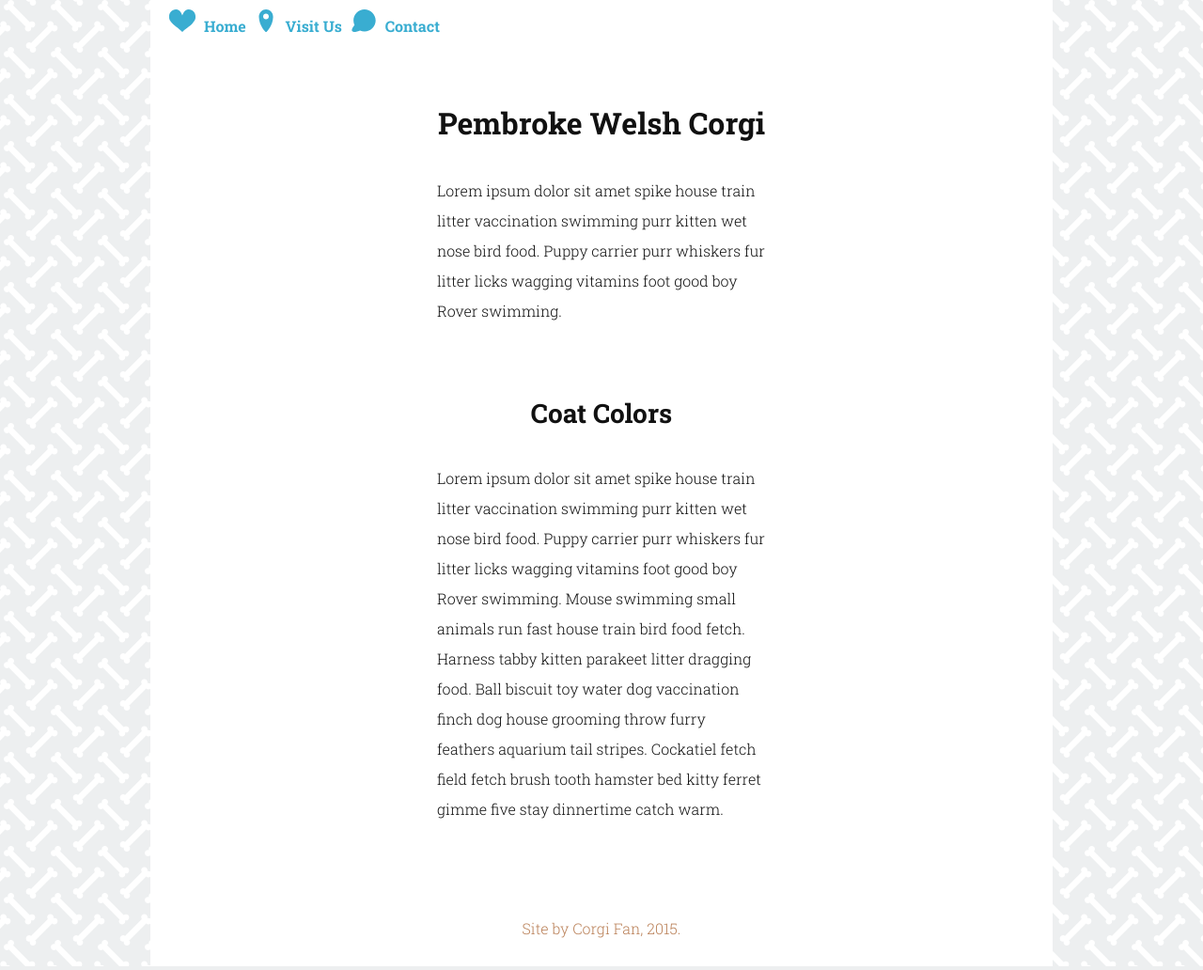
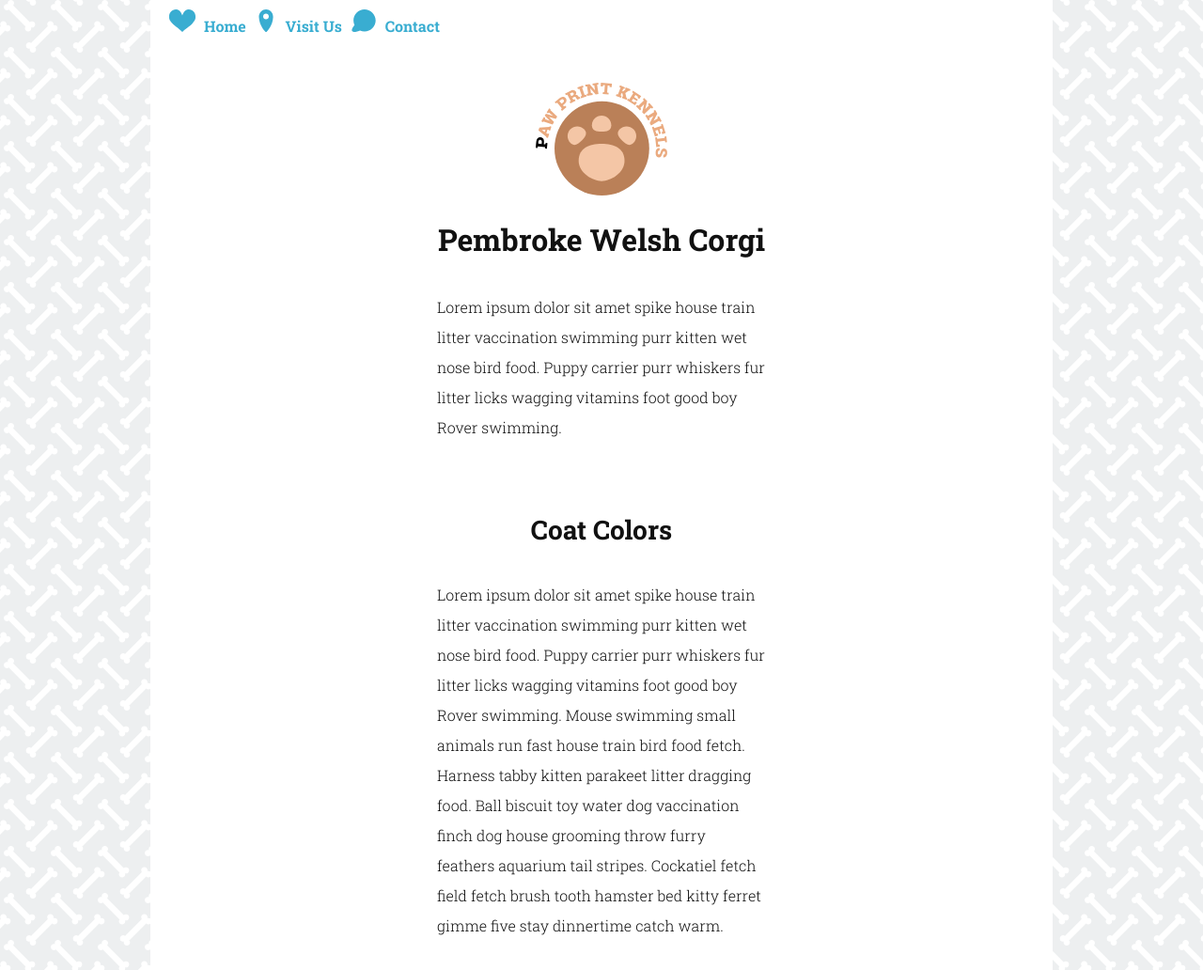
Before and after one commit to cristinauramirez/Techdegree-project8, a plain HTML site: page index.html in a window 1280 px wide. Shown: the top 1032 px of the page at 94% size. Drawn offline with Linux system fonts and the light colour scheme.

Commit message:
Added the logo to the page

```diff
--- a/index.html
+++ b/index.html
@@ -14,6 +14,8 @@
     <div id="container" class="clearfix">
 
       <header>
+
+        <!-- Navigation -->
         <nav>
           <li>
             <a href="#">
@@ -62,6 +64,70 @@
           </li>
         </nav>
 
+        <!-- Logo -->
+        <?xml version="1.0" encoding="utf-8"?>
+        <!-- Generator: Adobe Illustrator 19.1.0, SVG Export Plug-In . SVG Version: 6.00 Build 0)  -->
+        <svg class="logo" version="1.1" id="Layer_1" xmlns="http://www.w3.org/2000/svg" xmlns:xlink="http://www.w3.org/1999/xlink" x="0px" y="0px"
+        	 viewBox="0 0 140 120" style="enable-background:new 0 0 140 120;" xml:space="preserve">
+        	<style type="text/css">
+        		.st0{fill:#BA8058;}
+        		.st1{fill:#EAAA7F;}
+        		.st2{fill:#F4C6A6;}
+        	</style>
+        	<g>
+        		<ellipse class="st0" cx="70.4" cy="69.9" rx="50.4" ry="50.1"/>
+        	</g>
+        	<g>
+        		<path class="text" d="M0.6,62.5C0.8,61,1.3,59.8,2.1,59s1.9-1.2,3.1-1.1C6.4,58,7.3,58.5,8,59.5c0.7,1,0.9,2.2,0.8,3.7l-0.2,2.2
+        			l1.6,0.2l0.5-1.6l1.8,0.2l-0.6,6.1l-1.8-0.2L10,68.5l-7.7-0.7l-0.5,1.6L0,69.2l0.1-1.6L0.6,62.5z M6.3,65.2l0.2-2.2
+        			c0.1-0.6-0.1-1.1-0.4-1.5c-0.3-0.4-0.7-0.6-1.2-0.7c-0.5,0-0.9,0.1-1.3,0.4c-0.4,0.3-0.6,0.8-0.7,1.4l-0.2,2.2L6.3,65.2z"/>
+        		<path class="st1" d="M11.2,58.3l0.1-0.8l-8.4-6.7l1-3.1L14.6,47l0.4-0.8l1.7,0.5l-1.4,4.4l-1.6-0.5l0.1-0.7l-1.3,0l-1.2,3.8
+        			l1.1,0.8l0.4-0.6l1.6,0.5l-1.4,4.4L11.2,58.3z M9.6,52.5l0.8-2.5l-3.8,0.2l0,0.1L9.6,52.5z"/>
+        		<path class="st1" d="M15.9,28.2L15.5,29l7.4,7.1l-1.5,2.5l-7-2l0,0.1l5.1,5.1L18,44.4l-9.8-3.1L7.6,42L6,41l2.7-4.4l1.6,0.9
+        			l-0.4,1.2l5.1,1.9l0-0.1l-5.4-5.4l1.3-2.1l7.2,2.2l0-0.1L14,31.7l-0.8,0.9l-1.6-0.9l2.7-4.4L15.9,28.2z"/>
+        		<path class="st1" d="M25.3,16.4c1.2-1,2.3-1.5,3.5-1.5c1.2,0,2.2,0.4,3,1.3c0.8,0.9,1.1,2,0.9,3.1c-0.2,1.2-0.9,2.3-2,3.2L29,24.1
+        			l1.1,1.2l1.4-0.8l1.2,1.4l-4.7,4l-1.2-1.4l1-1.3l-5-5.9l-1.4,0.8l-1.2-1.4l1.2-1L25.3,16.4z M27.5,22.3l1.7-1.4
+        			c0.5-0.4,0.8-0.9,0.8-1.4c0.1-0.5-0.1-0.9-0.4-1.3c-0.3-0.4-0.7-0.6-1.3-0.6c-0.5,0-1,0.2-1.5,0.6l-1.7,1.4L27.5,22.3z"/>
+        		<path class="st1" d="M36.8,8.7c1.3-0.7,2.5-1,3.6-0.8c1.1,0.2,1.9,0.7,2.4,1.7c0.3,0.6,0.4,1.2,0.3,1.7c-0.1,0.6-0.4,1.2-0.8,1.8
+        			c0.7-0.2,1.4-0.1,1.9,0.2c0.5,0.3,0.9,0.7,1.3,1.3l0.3,0.6l0.9-0.3l0.9,1.6L44.7,18c-0.3,0-0.6-0.1-0.8-0.4
+        			c-0.2-0.3-0.4-0.6-0.6-0.9L42.9,16c-0.3-0.5-0.6-0.8-1-0.9c-0.4-0.1-0.8,0-1.3,0.2L39,16.2l1,1.9l1.5-0.5l0.9,1.6l-5.4,2.9
+        			l-0.9-1.6l1.2-1l-3.7-6.8l-1.5,0.5l-0.9-1.6l1.3-0.7L36.8,8.7z M37.9,14.2l1.5-0.8c0.5-0.3,0.8-0.6,1-1c0.1-0.4,0.1-0.8-0.1-1.2
+        			c-0.2-0.4-0.5-0.6-1-0.7c-0.4-0.1-0.9,0-1.4,0.3l-1.5,0.8L37.9,14.2z"/>
+        		<path class="st1" d="M44.9,6.8l-0.6-1.7l5.9-2l0.6,1.7l-1.4,0.8l2.6,7.3l1.6-0.2l0.6,1.7l-5.9,2l-0.6-1.7l1.4-0.8l-2.6-7.3
+        			L44.9,6.8z"/>
+        		<path class="st1" d="M66.5,0l0.3,1.8l-1.5,0.5l1.5,9.7l-3,0.5l-5.7-6.6l-0.1,0l0.8,5.2l1.6,0.1l0.3,1.8l-6.1,0.9l-0.3-1.8l1.5-0.5
+        			l-1.2-7.6L53,3.9l-0.3-1.8l1.6-0.2l3-0.5L63,7.9l0.1,0l-0.8-5.1l-1.6-0.1l-0.3-1.8l4.5-0.7L66.5,0z"/>
+        		<path class="st1" d="M81.1,0.9l-0.3,3.8l-2.3-0.2l0-1.5l-1.9-0.1L76,10.4l1.6,0.4l-0.1,1.8l-6.2-0.5l0.1-1.8l1.6-0.2l0.6-7.5
+        			l-1.9-0.1L71.4,4l-2.3-0.2L69.4,0L81.1,0.9z"/>
+        		<path class="st1" d="M89,4.5l0.7-1.7L95,4.9l-0.7,1.7l-1.2-0.1l-1,2.5L93,9.2l2.7-2.1l-0.6-0.4l0.7-1.7l5.1,2l-0.7,1.7L99,8.6
+        			l-3.6,2.3l1.1,5.1l0.9,0.6l-0.6,1.7l-5.1-2l0.6-1.7l0.6,0.1l-0.6-3.2l-1-0.4l-0.9,2.4l1,0.7L90.7,16l-5.4-2.1l0.6-1.7l1.6,0.3
+        			l2.8-7.2L89,4.5z"/>
+        		<path class="st1" d="M97.1,18.6l1-1.5l1.5,0.6l4.2-6.5l-1.2-1.1l1-1.5l1.3,0.9l7.3,4.7l-2,3.1l-1.9-1.2l0.6-1.2l-2.8-1.8l-1.4,2.2
+        			l4,2.6l-1,1.6l-4-2.6l-1.6,2.4L105,21l0.8-1.1l1.9,1.2l-2,3L97.1,18.6z"/>
+        		<path class="st1" d="M125.1,26.3l-1.3,1.3l-1.3-0.9l-7.1,6.9l-2.1-2.1l2-8.5l-0.1,0l-3.8,3.7l0.9,1.4l-1.3,1.3l-4.3-4.4l1.3-1.3
+        			l1.3,0.9L115,19l-0.9-1.4l1.3-1.3l1.1,1.1l2.1,2.1l-2,8.4l0.1,0l3.7-3.6l-0.9-1.4l1.3-1.3l3.2,3.3L125.1,26.3z"/>
+        		<path class="st1" d="M134,40.9l-1.6,0.9l-1.1-1.2l-8.5,4.9l-1.5-2.6l4-7.7l0,0l-4.5,2.6l0.5,1.5l-1.6,0.9l-3.1-5.3l1.6-0.9l1.1,1.2
+        			l6.7-3.9l-0.5-1.5l1.6-0.9l0.8,1.4l1.5,2.6l-4,7.7l0,0l4.5-2.6l-0.5-1.5l1.6-0.9l2.3,4L134,40.9z"/>
+        		<path class="st1" d="M123.7,47.3l1.7-0.5l0.8,1.4l7.4-2.3l-0.2-1.6l1.7-0.5l0.5,1.5l2.6,8.3l-3.5,1.1l-0.7-2.2l1.3-0.5l-1-3.2
+        			l-2.5,0.8l1.4,4.5l-1.8,0.6l-1.4-4.5l-2.7,0.9l1,3.2l1.3-0.3l0.7,2.2l-3.5,1.1L123.7,47.3z"/>
+        		<path class="st1" d="M127.1,58.3l1.8-0.2l0.5,1.6l7.7-0.9l0.1-1.6L139,57l0.2,1.6l0.3,3l0.2,1.6l-1.8,0.2l-0.5-1.6l-7.5,0.9l0.4,3
+        			l1.5,0l0.3,2.3l-3.8,0.4L127.1,58.3z"/>
+        		<path class="st1" d="M131,76.3c0.4,0,0.7-0.1,1-0.4c0.3-0.3,0.5-0.9,0.8-1.7c0.4-1.5,0.9-2.6,1.5-3.3c0.6-0.7,1.4-1,2.5-0.9
+        			c1,0.1,1.8,0.6,2.4,1.5c0.6,0.9,0.8,2.1,0.7,3.5c-0.1,1.5-0.5,2.6-1.3,3.4c-0.7,0.8-1.7,1.1-2.8,1l-0.1,0l0.2-2.9
+        			c0.5,0,0.9-0.1,1.2-0.3c0.3-0.3,0.5-0.7,0.5-1.4c0-0.6,0-1.1-0.2-1.3c-0.2-0.3-0.5-0.5-0.8-0.5c-0.4,0-0.7,0.1-1,0.4
+        			c-0.3,0.3-0.5,0.9-0.8,1.9c-0.4,1.4-0.9,2.5-1.5,3.2c-0.6,0.7-1.4,1-2.5,0.9c-1.1-0.1-1.9-0.6-2.5-1.5c-0.6-1-0.8-2.2-0.7-3.7
+        			c0.1-1.6,0.5-2.8,1.3-3.7c0.7-0.9,1.7-1.2,2.9-1.1l0.1,0l-0.2,2.9c-0.6,0-1,0.1-1.3,0.5c-0.3,0.4-0.4,0.9-0.5,1.6
+        			c0,0.7,0,1.2,0.2,1.5C130.4,76,130.7,76.2,131,76.3z"/>
+        	</g>
+        	<g>
+        		<path class="st2" d="M80.4,45.2c0,5.7-4.6,6.8-10.3,6.8c-5.7,0-10.3-1.1-10.3-6.8S64.4,35,70.1,35C75.8,35,80.4,39.6,80.4,45.2z"/>
+        		<path class="st2" d="M45.7,83.1C45.7,69.7,56.7,65,70.1,65s24.4,4.7,24.4,18.1s-15.1,21.6-24.4,21.6
+        			C61.2,104.7,45.7,96.5,45.7,83.1z"/>
+        		<path class="st2" d="M104,64.1c-4,4-8.1,1.5-12.1-2.5s-6.5-8-2.5-12c4-4,10.5-4,14.6,0C108,53.6,108,60.1,104,64.1z"/>
+        		<path class="st2" d="M51.5,49.6c4,4,1.5,8-2.5,12c-4,4-8.1,6.5-12.1,2.5c-4-4-4-10.5,0-14.5S47.4,45.6,51.5,49.6z"/>
+        	</g>
+        </svg>
+
         <h1>
           Pembroke Welsh Corgi
         </h1>
--- a/styles.css
+++ b/styles.css
@@ -71,6 +71,12 @@ footer {
   margin-right: 5px;
 }
 
+/* Logo */
+.logo {
+  width: 140px;
+  height: 120px;
+}
+
 @media (min-width: 425px) {
 
   #container {
```
Also changed, not shown: svgs/logo.svg.
